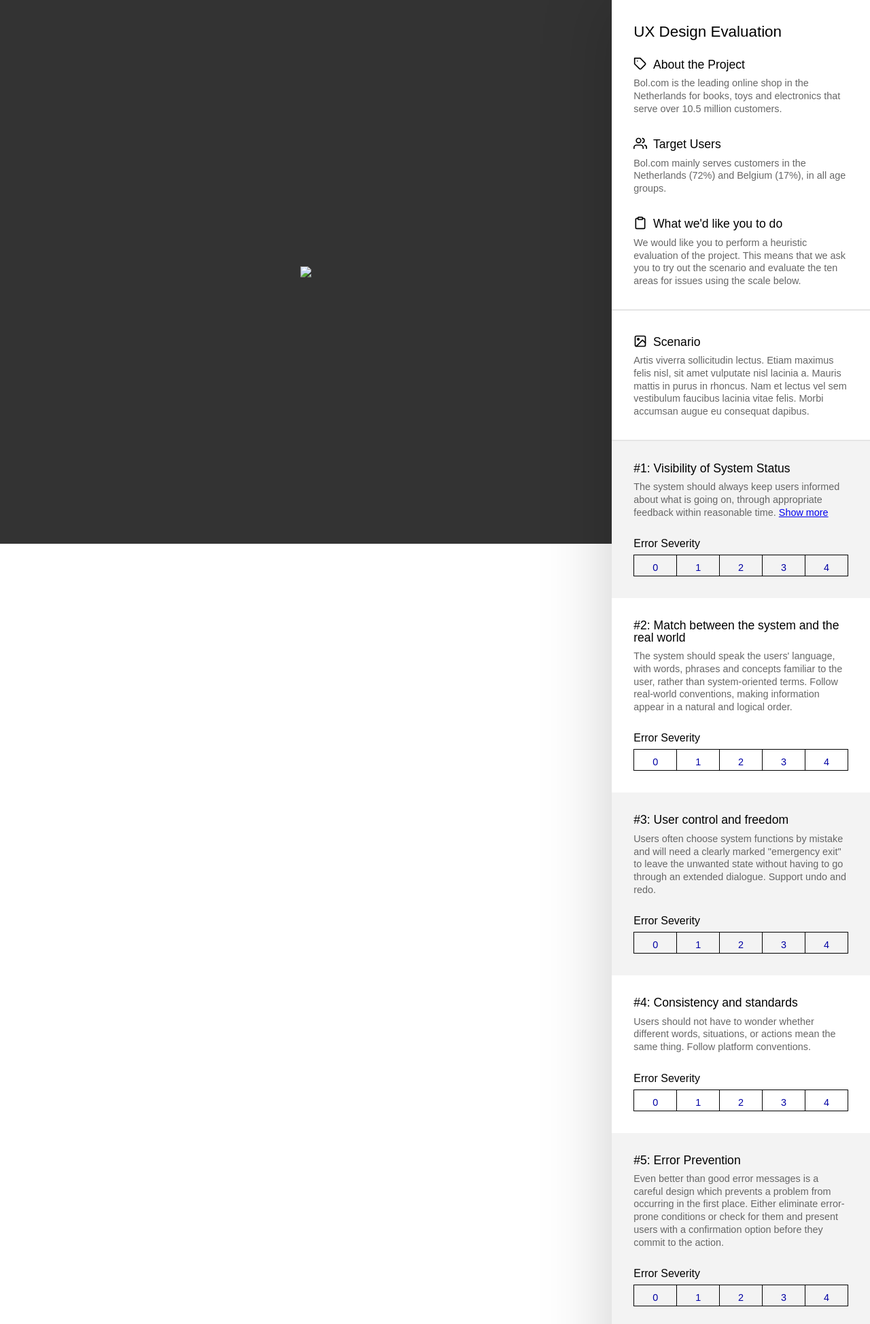
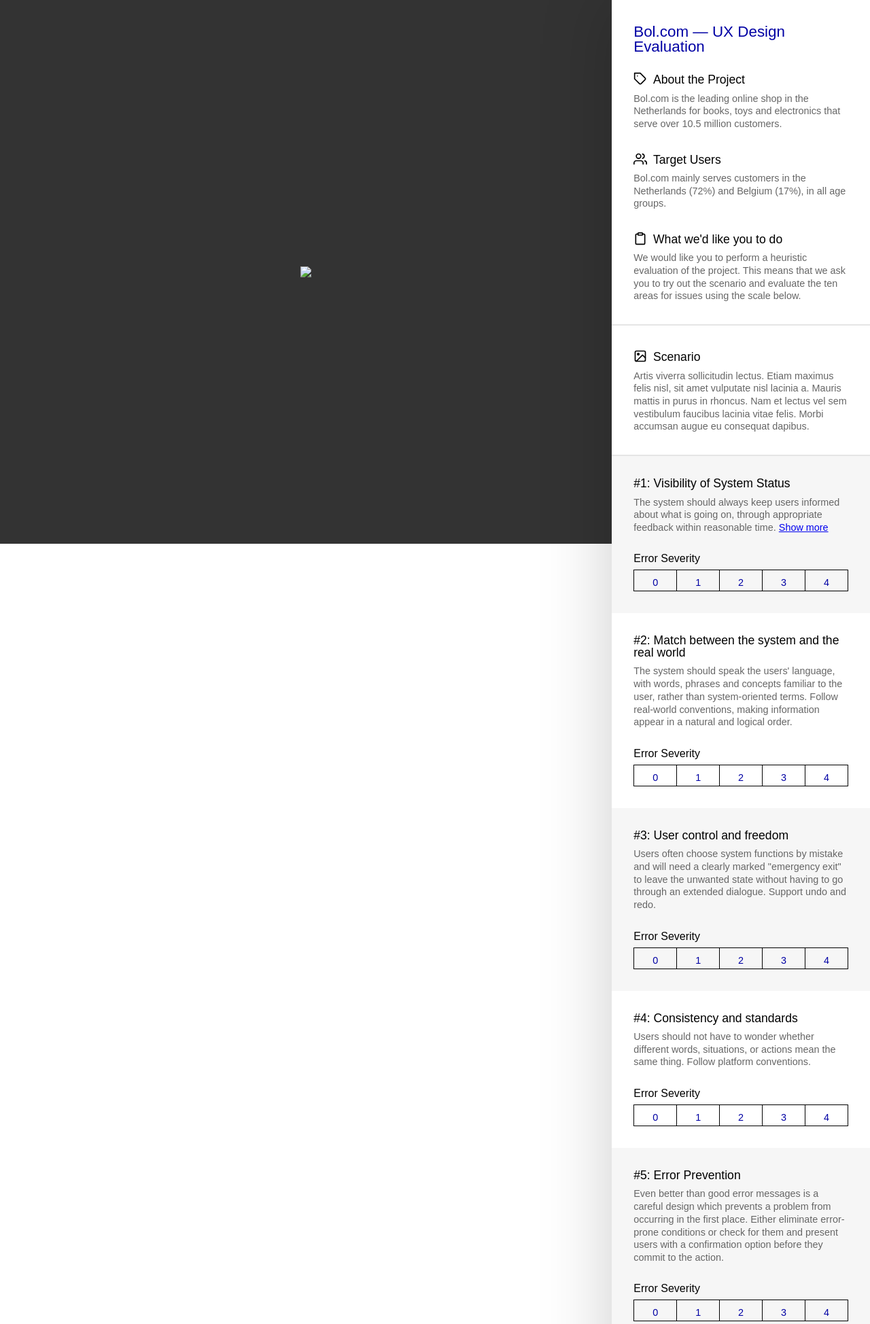
Before and after one commit to AJGeel/requestor, a PHP site: page / in a window 1280 px wide. Shown: the top 1948 px of the page at 68% size. Run offline with PHP 8.4, Linux system fonts and the light colour scheme; some libraries are stand-ins or nearby versions.

Commit message:
minor style and content changes

```diff
--- a/css/style.css
+++ b/css/style.css
@@ -72,6 +72,7 @@
   font-size: 1.4em;
   font-weight: 500;
   margin-bottom: 1em;
+  color: var(--branding-main);
 }
 
 .evaluation h2 {
@@ -107,7 +108,7 @@
 }
 
 .heuristic:nth-child(even) {
-  background-color: #f3f3f3;
+  background-color: #f6f6f6;
 }
 
 .heuristic .scoring {
--- a/index.html
+++ b/index.html
@@ -24,7 +24,7 @@
         </div>
 
         <div class="evaluation-section">
-          <h1>UX Design Evaluation</h1>
+          <h1>Bol.com &mdash; UX Design Evaluation</h1>
           <h2><img src="i/feather/tag.svg"/>About the Project</h2>
           <p>Bol.com is the leading online shop in the Netherlands for books, toys and electronics that serve over 10.5 million customers.</p>
 
```
